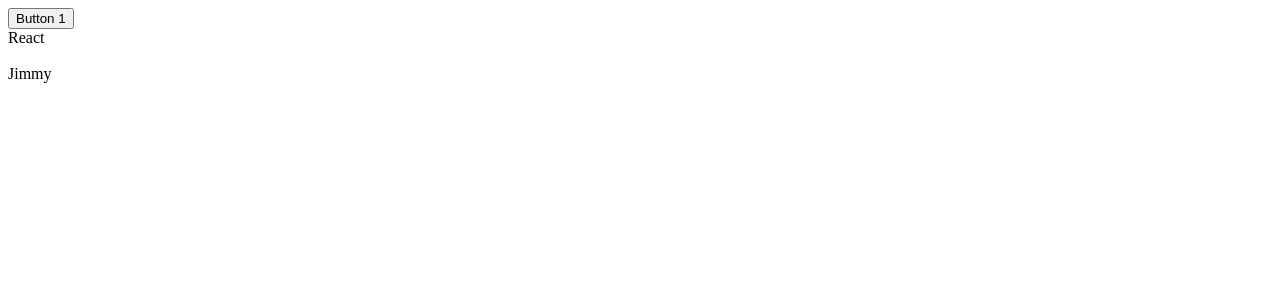
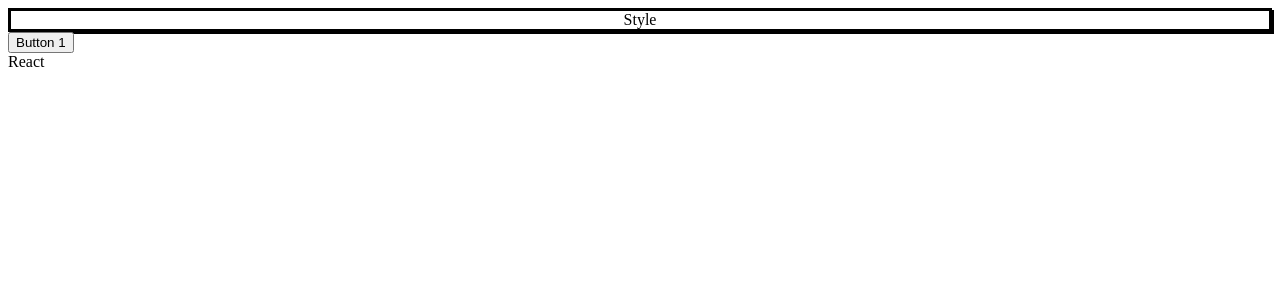
Before and after one commit to JccE/learn_react_course, a React (Create React App) app: page / in a window 1280 px wide. Shown: the top 300 px of the page. Built offline with nearby package versions, Linux system fonts and the light colour scheme.

Commit message:
should always have css for each component

```diff
--- a/src/App.js
+++ b/src/App.js
@@ -1,22 +1,23 @@
 import React, { Component } from 'react';
 
 import './App.css';
+import * as styles from './styles'
 
 
 // explains a few ways of putting styles into react
+class App extends Component {
+
+  render() {
 
 
-
-class App extends Component {
-
-
-  render() {
-    const name = "Jimmy"
     return (
       <div className="App">
-         <button>Button 1</button><br/>
-         React <br/><br/>
-         {name}
+        <div style={styles.styles}>Style</div>
+         <button>Button 1</button>
+         <br/>
+         React
+         <br/>
+         <br/>
       </div>
     );
   }
--- /dev/null
+++ b/src/styles.js
@@ -0,0 +1,5 @@
+export const styles = {
+  border: 'solid',
+  textAlign: 'center',
+  boxShadow: '2px 2px'
+};
```
